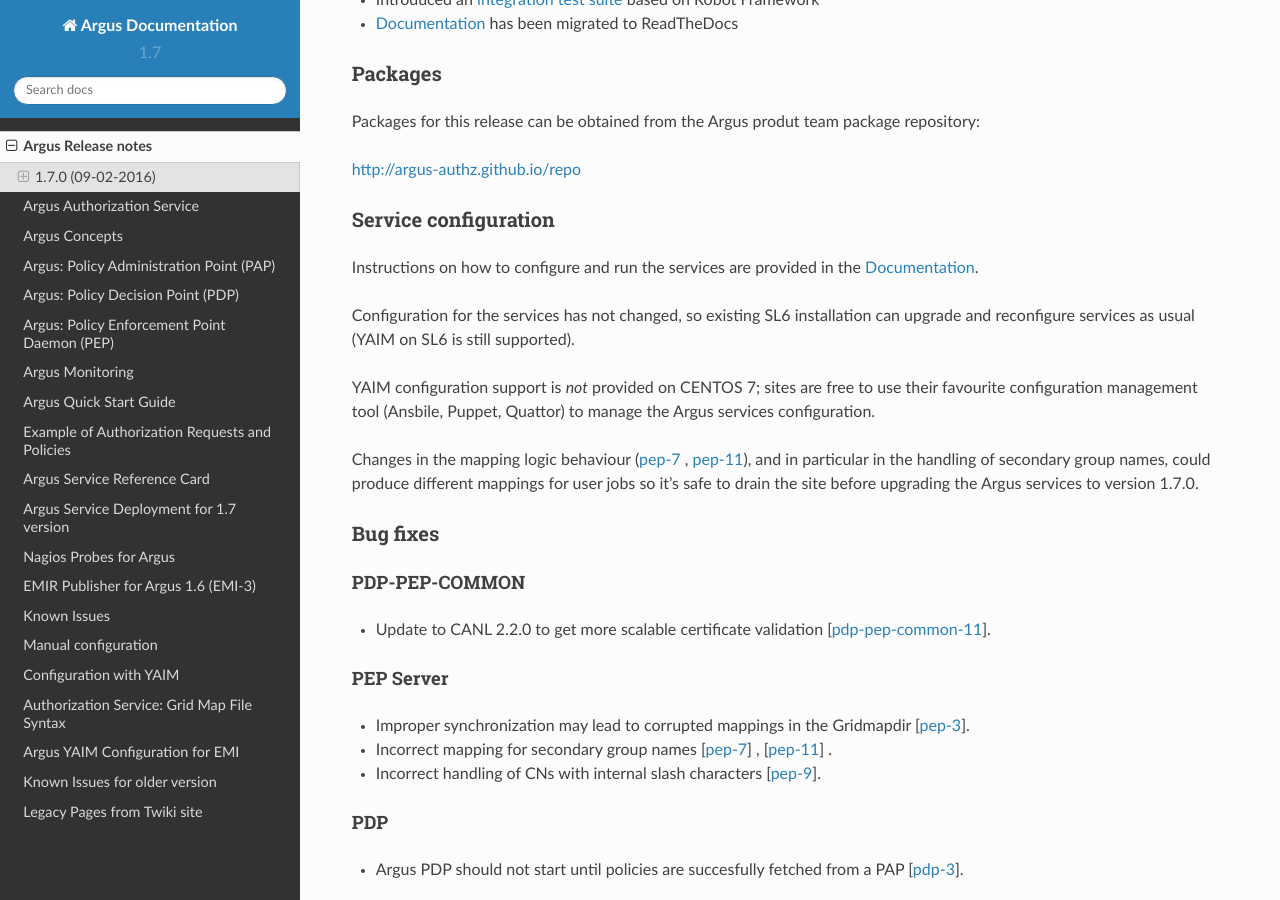
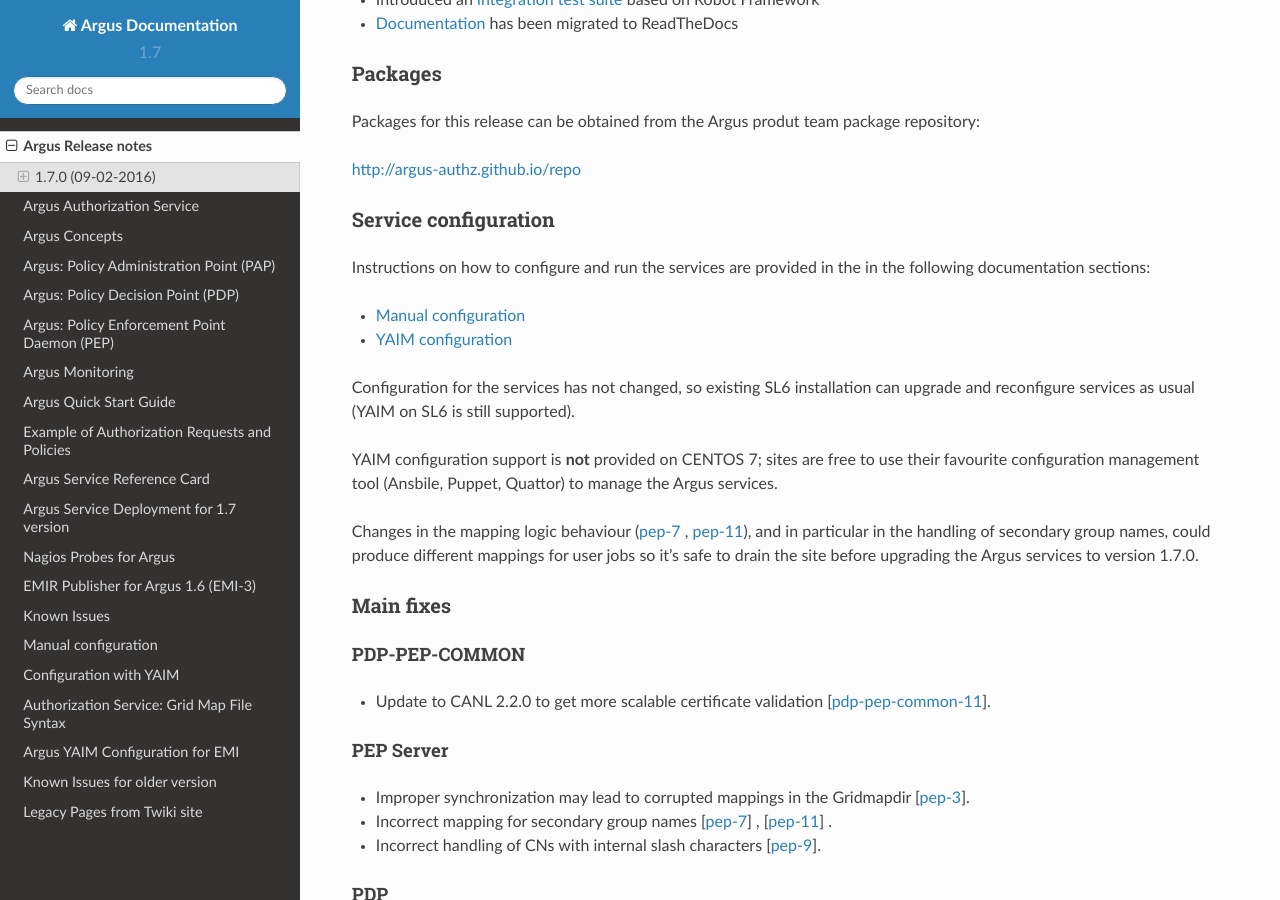
Before and after one commit to argus-authz/argus-documentation, a Sphinx documentation site: the page built from source/release_notes.rst, in a window 1280 px wide and 900 px high, scrolled down 516 px. Built offline with Sphinx 7.4.7 and the Read the Docs theme 2.0.0, drawn with Linux system fonts in a browser that asks for light colours.

Commit message:
More work on draft release notes

```diff
--- a/source/misc/configuration_with_yaim.rst
+++ b/source/misc/configuration_with_yaim.rst
@@ -5,8 +5,8 @@
 
 .. warning::
 
-    As of UMD 4.0, YAIM is no longer supported to configure Argus.
-    This page is kept for old Argus versions only.
+    As of UMD 4.0, and in particular on CENTOS 7 YAIM is no longer supported to
+    configure Argus.
 
 
 The ``ARGUS_server`` node type is available to configure the Argus
--- a/source/misc/emi_yaim_configuration.rst
+++ b/source/misc/emi_yaim_configuration.rst
@@ -5,7 +5,8 @@
 
 .. warning::
 
-    As of UMD 4.0, YAIM is no longer supported to configure Argus. This page is kept for reference only.
+    As of UMD 4.0, and in particular on CENTOS 7,  YAIM is no longer supported
+    to configure Argus. This page is kept for reference only.
 
 
 YAIM Configuration for ARGUS\_server
--- a/source/release_notes.rst
+++ b/source/release_notes.rst
@@ -34,22 +34,26 @@
 Service configuration
 ~~~~~~~~~~~~~~~~~~~~~
 
-Instructions on how to configure and run the services are provided in the `Documentation`_.
+Instructions on how to configure and run the services are provided in the in the
+following documentation sections:
+
+- :ref:`Manual configuration <argus-manual-configuration>`
+- :ref:`YAIM configuration  <configuration-with-yaim>`
 
 Configuration for the services has not changed, so existing SL6 installation
 can upgrade and reconfigure services as usual (YAIM on SL6 is still supported).
 
-YAIM configuration support is *not* provided on CENTOS 7; sites are free to use
+YAIM configuration support is **not** provided on CENTOS 7; sites are free to use
 their favourite configuration management tool (Ansbile, Puppet, Quattor) to
-manage the Argus services configuration.
+manage the Argus services.
 
 Changes in the mapping logic behaviour (`pep-7`_ , `pep-11`_), and in
 particular in the handling of secondary group names, could produce different
 mappings for user jobs so it's safe to drain the site before upgrading the
 Argus services to version 1.7.0.
 
-Bug fixes
-~~~~~~~~~
+Main fixes
+~~~~~~~~~~
 
 PDP-PEP-COMMON
 **************
```
Also changed, not shown: other parts of source/release_notes.rst (+1 -1 lines).
